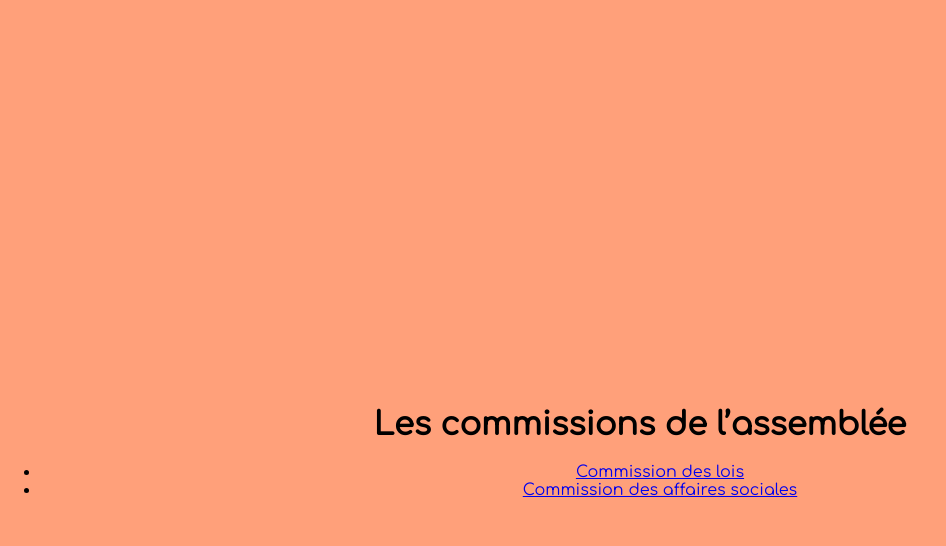
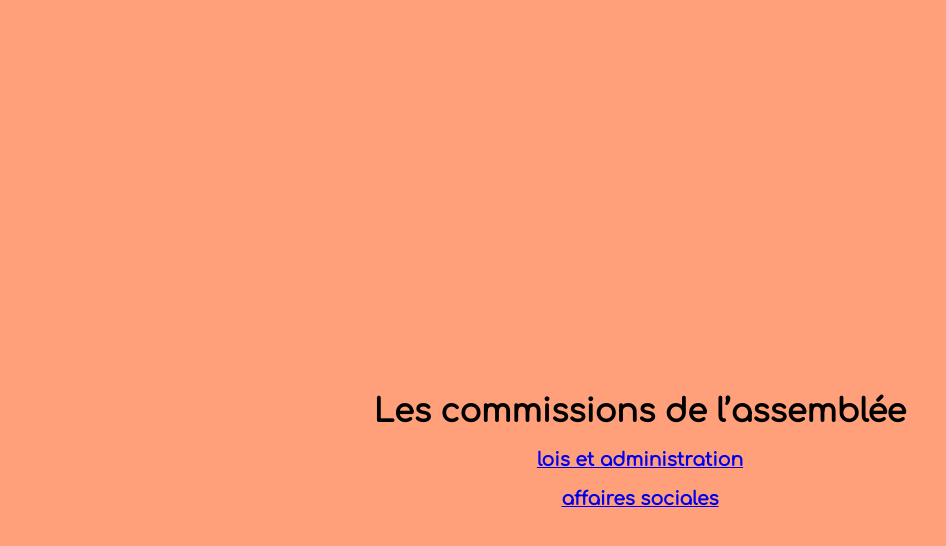
Before and after one commit to politipet/politipet.github.io, a Jekyll site: the page built from commission/index.md, in a window 1280 px wide. Shown: the top 546 px of the page, without its empty margins (0-946 px from the left). Built offline with Jekyll 4.4.1, drawn with Linux system fonts in a browser that asks for light colours; our own code applies the rules of GitHub Pages for plain Markdown files.

Commit message:
refactor commissions index (no list)

```diff
--- a/commission/index.md
+++ b/commission/index.md
@@ -1,5 +1,5 @@
 Les commissions de l'assemblée
 ==============================
 
-- [Commission des lois](lois.md)
-- [Commission des affaires sociales](affaires-sociales.md)
+### [lois et administration](lois.md)
+### [affaires sociales](affaires-sociales.md)
```
